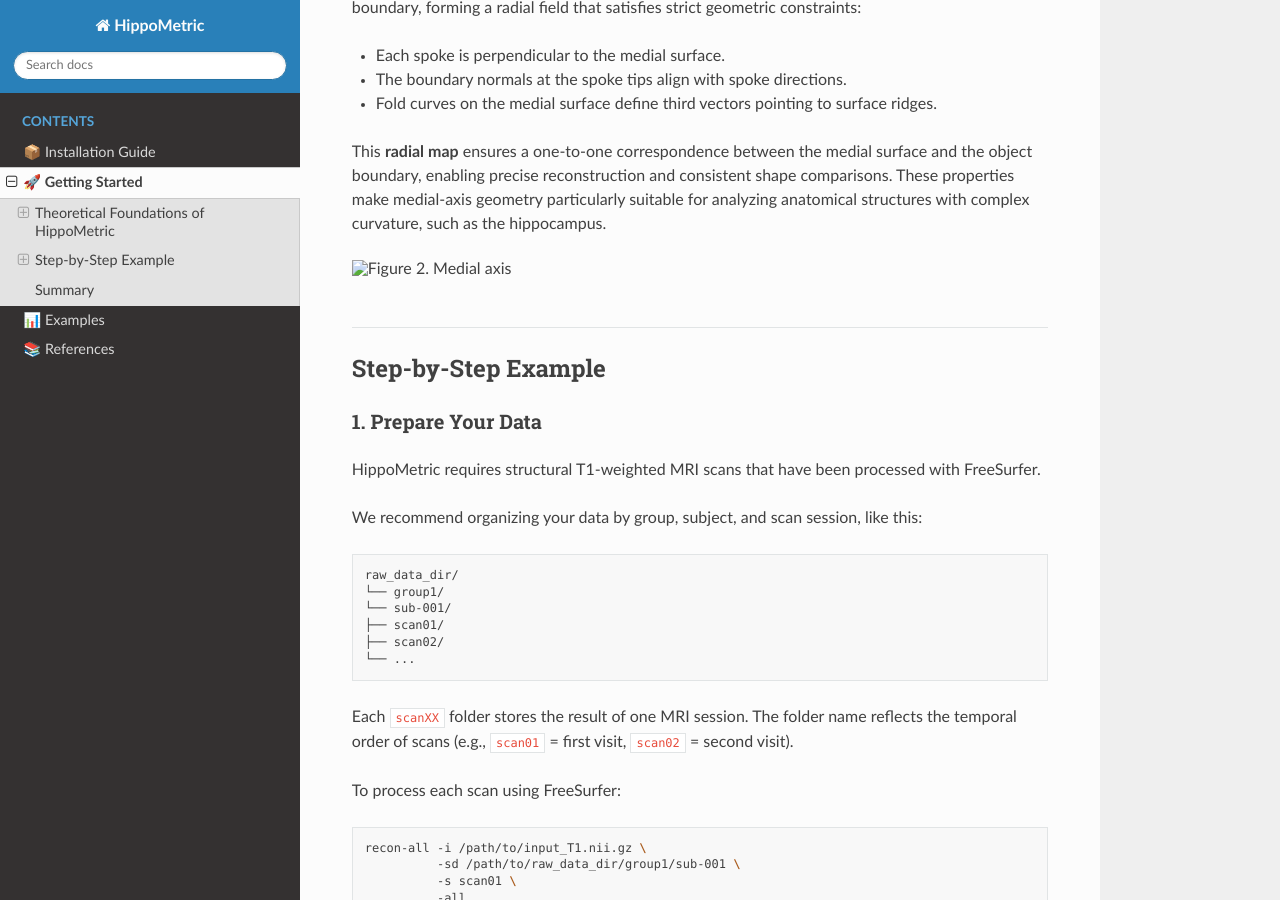
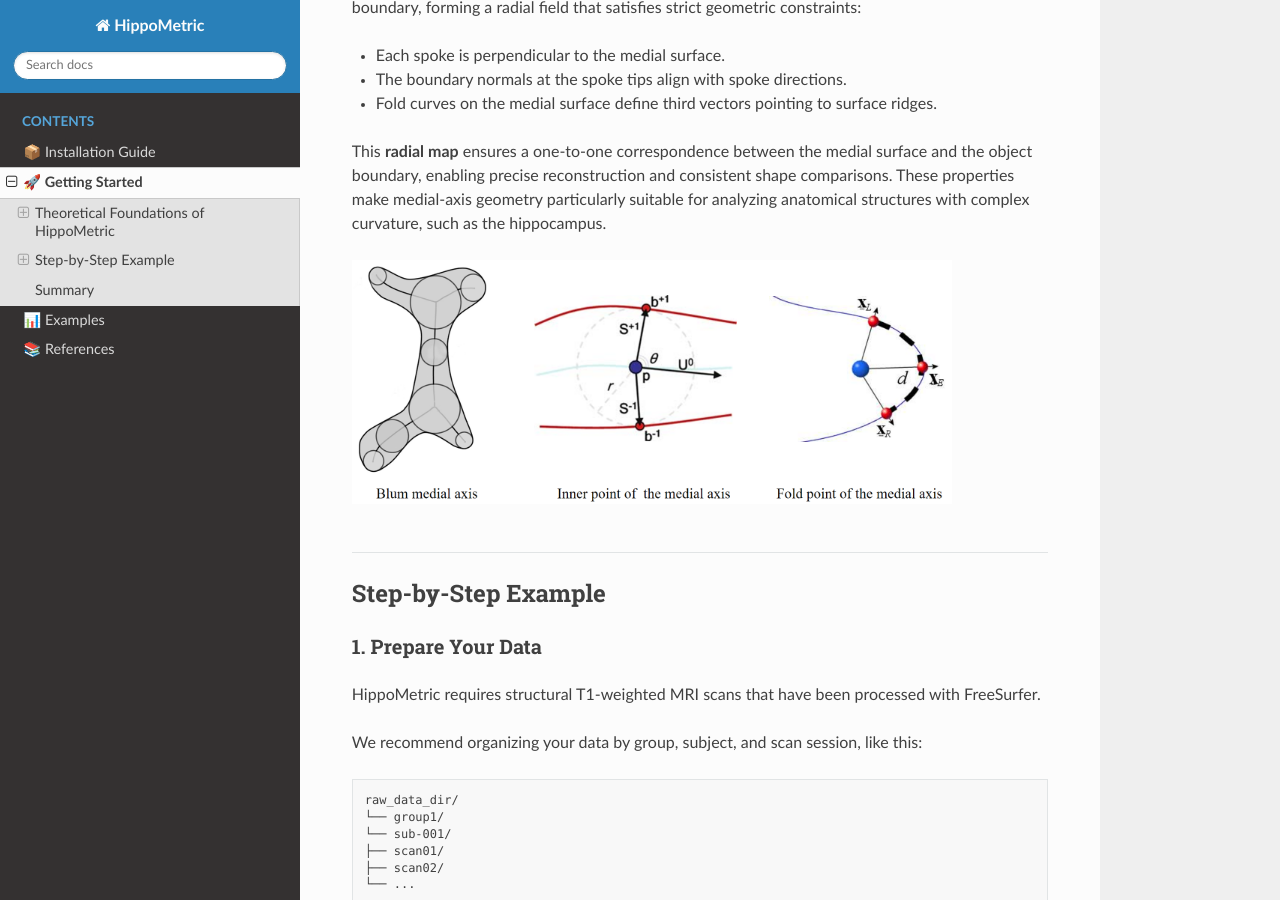
Before and after one commit to calliegao/HippoMetric-case-by-case-, a Sphinx documentation site: the page built from docs/quickstart.md, in a window 1280 px wide and 900 px high, scrolled down 1680 px. Built offline with Sphinx 7.4.7 and the Read the Docs theme 3.1.0, drawn with Linux system fonts in a browser that asks for light colours.

Commit message:
Update quickstart.md

```diff
--- a/docs/quickstart.md
+++ b/docs/quickstart.md
@@ -12,7 +12,7 @@ Despite morphological variability, the hippocampus exhibits a consistent **lamel
 
 Modeling the hippocampus according to this biologically grounded lamellar framework offers a more consistent and anatomically faithful basis for morphological analysis than traditional boundary- or skeleton-based methods.
 
-<img src="images/Figure1.png" alt="Figure 1. Lamellar organization of the hippocampus" width="400"/>
+<img src="_static/images/Figure1.png" alt="Figure 1. Lamellar organization of the hippocampus" width="400"/>
 
 ---
 
@@ -31,7 +31,7 @@ In 3D medial geometry, each point on the medial surface defines **spoke vectors*
 
 This **radial map** ensures a one-to-one correspondence between the medial surface and the object boundary, enabling precise reconstruction and consistent shape comparisons. These properties make medial-axis geometry particularly suitable for analyzing anatomical structures with complex curvature, such as the hippocampus.
 
-<img src="images/Figure2.png" alt="Figure 2. Medial axis" width="600"/>
+<img src="_static/images/Figure2.png" alt="Figure 2. Medial axis" width="600"/>
 
 ---
 
```
